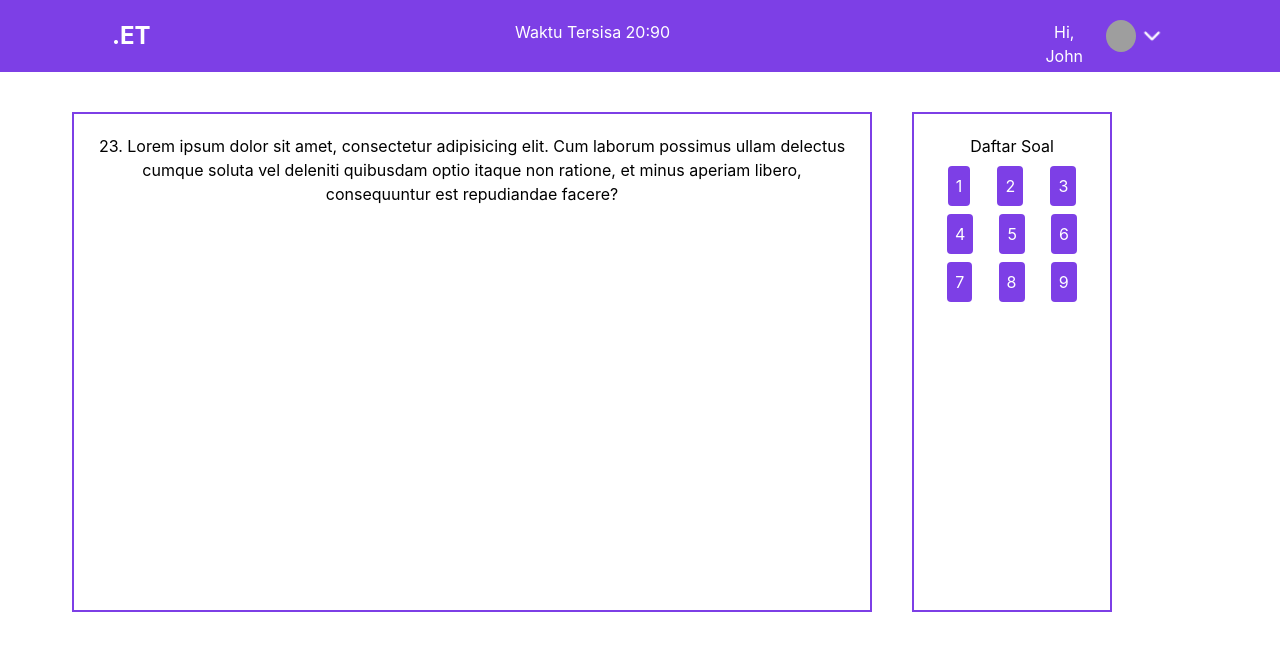
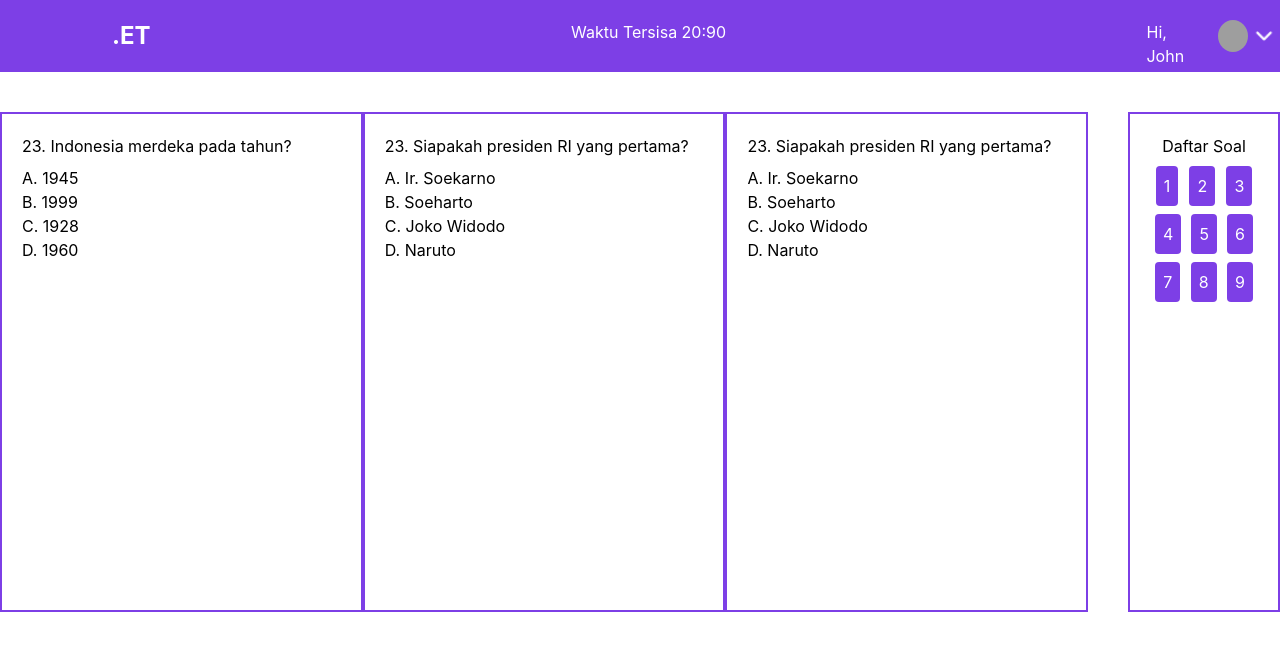
Before and after one commit to yogihendrawan79/final-project-ruang-guru, a React (Create React App) app in the folder Frontend/: page / in a window 1280 px wide. Shown: the top 650 px of the page. Built offline with nearby package versions, Linux system fonts and the light colour scheme; grey boxes are pictures that could not be loaded.

Commit message:
feat: add data dummy soal

```diff
--- a/Frontend/public/index.html
+++ b/Frontend/public/index.html
@@ -24,7 +24,7 @@
       work correctly both with client-side routing and a non-root public URL.
       Learn how to configure a non-root public URL by running `npm run build`.
     -->
-    <title>React App</title>
+    <title>Exam Time</title>
   </head>
   <body>
     <noscript>You need to enable JavaScript to run this app.</noscript>
--- a/Frontend/src/App.js
+++ b/Frontend/src/App.js
@@ -1,10 +1,9 @@
 import './App.css';
-// import Navbar from './components/Navbar/Navbar';
 import Soal from './components/Soal/Soal';
 
 function App() {
   return (
-    <div className="App">
+    <div className="">
       <Soal />
     </div>
   );
--- a/Frontend/src/components/Navbar/Navbar.jsx
+++ b/Frontend/src/components/Navbar/Navbar.jsx
@@ -7,8 +7,8 @@ function Navbar(props) {
   return (
     <>
       <div className="container-lg bg-primary">
-        <div className="container flex justify-between px-28 py-5">
-          <div className='navbar-brand'>
+        <div className="container flex justify-between py-5">
+          <div className='navbar-brand pl-28'>
             <a href='/' className='text-2xl text-white font-bold'>{logo}</a>
           </div>
           <div>
--- a/Frontend/src/components/Soal/Button/Button.jsx
+++ b/Frontend/src/components/Soal/Button/Button.jsx
@@ -2,7 +2,11 @@ import React from 'react'
 
 function Button() {
   return (
-    <div>Button</div>
+    <>
+      <div>
+
+      </div>
+    </>
   )
 }
 
--- a/Frontend/src/components/Soal/CardSoal/Card.jsx
+++ b/Frontend/src/components/Soal/CardSoal/Card.jsx
@@ -1,11 +1,20 @@
 import React from 'react'
 import './card.css'
 
-function Card() {
+function Card({soal, option}) {
+  console.log(option)
   return (
     <>
-      <div className="card-soal  border-2 border-primary px-5 py-5">
-        <p className='flex justify-start'>23. Lorem ipsum dolor sit amet, consectetur adipisicing elit. Cum laborum possimus ullam delectus cumque soluta vel deleniti quibusdam optio itaque non ratione, et minus aperiam libero, consequuntur est repudiandae facere?</p>
+      <div className="card-soal border-2 border-primary px-5 py-5">
+        <div>
+          <p className='flex justify-start'>{soal}</p>
+        </div>
+        <div className="opsi flex-row mt-2 cursor-default">
+          <p>{option.A}</p>
+          <p>{option.B}</p>
+          <p>{option.C}</p>
+          <p>{option.D}</p>
+        </div>
       </div>
     </>
   )
--- a/Frontend/src/components/Soal/DaftarSoal/Daftar.jsx
+++ b/Frontend/src/components/Soal/DaftarSoal/Daftar.jsx
@@ -5,7 +5,7 @@ function Daftar() {
   return (
     <>
       <div className="card border-2 border-primary px-5 py-5 ml-10">
-        <p className=''>Daftar Soal</p>
+        <p className='flex justify-center'>Daftar Soal</p>
         <div className='flex justify-around mt-2 text-white'>
           <div className='rounded p-2 bg-primary'>1</div>
           <div className='rounded p-2 bg-primary'>2</div>
--- a/Frontend/src/components/Soal/DaftarSoal/daftar.css
+++ b/Frontend/src/components/Soal/DaftarSoal/daftar.css
@@ -1,3 +1,3 @@
 .card {
-  width: 200px;
+  width: 300px;
 }
--- a/Frontend/src/components/Soal/Soal.jsx
+++ b/Frontend/src/components/Soal/Soal.jsx
@@ -12,15 +12,51 @@ function Soal() {
       username: "John"
     }
   ]
+
+  const soal = [
+    {
+      id: "1",
+      question: "23. Indonesia merdeka pada tahun?",
+      option: {
+        A: "A. 1945",
+        B: "B. 1999",
+        C: "C. 1928",
+        D: "D. 1960"
+      }
+    },
+    {
+      id: "2",
+      question: "23. Siapakah presiden RI yang pertama?",
+      option: {
+        A: "A. Ir. Soekarno",
+        B: "B. Soeharto",
+        C: "C. Joko Widodo",
+        D: "D. Naruto"
+      }
+    },
+    {
+      id: "3",
+      question: "23. Siapakah presiden RI yang pertama?",
+      option: {
+        A: "A. Ir. Soekarno",
+        B: "B. Soeharto",
+        C: "C. Joko Widodo",
+        D: "D. Naruto"
+      }
+    },
+  ]
+
   return (
     <>
      {
        data.map((index) => (
-         <Navbar logo=".ET" countdown={index.countdown} username={index.username} image={index.image} />
+        <Navbar key={index.username} logo=".ET" countdown={index.countdown} username={index.username} image={index.image} />
        ))
      }
-     <div className='flex justify-center mt-10 mr-24'>
-       <Card />
+     <div className='flex justify-center mt-10'>
+      {soal.map((soal) => (
+       <Card key={soal.id} soal={soal.question} option={soal.option} />
+      ))}
        <Daftar />
      </div>
     </>
--- a/Frontend/src/index.js
+++ b/Frontend/src/index.js
@@ -6,9 +6,7 @@ import reportWebVitals from './reportWebVitals';
 
 const root = ReactDOM.createRoot(document.getElementById('root'));
 root.render(
-  <React.StrictMode>
-    <App />
-  </React.StrictMode>
+  <App />
 );
 
 // If you want to start measuring performance in your app, pass a function
```
